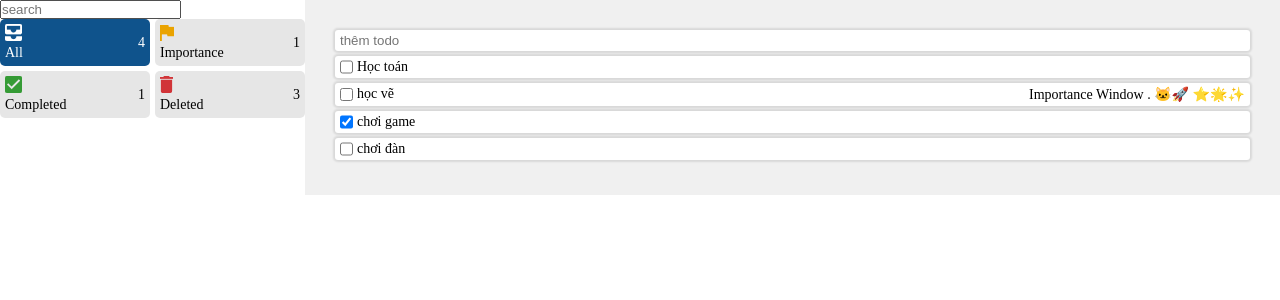
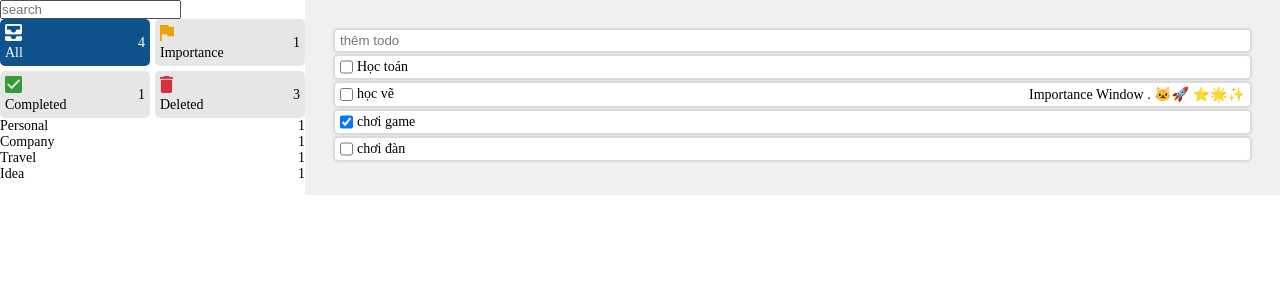
Before and after one commit to vovinhloc/todo_reactjs, a React (Vite) app: page / in a window 1280 px wide. Shown: the top 300 px of the page. Built offline with nearby package versions, Linux system fonts and the light colour scheme.

Commit message:
Category with useContext

```diff
--- a/src/App.jsx
+++ b/src/App.jsx
@@ -1,19 +1,21 @@
 import TodoItem from "./components/TodoItem";
 import "./App.css";
-import { useState, useRef,useMemo } from "react";
+import { useState, useRef,useMemo, useContext } from "react";
 import Sidebar from "./components/Sidebar";
 import FilterPanel from "./components/FilterPanel";
+import { AppContext } from "./contexts/AppProvider";
 function App() {
+  const {categorySelectedId} = useContext(AppContext)
   const [searchText,setSearchText]=useState("");
   const [selectedFilterId, setSelectedFilterId] = useState("all");
   const [activeTodoItemId, setActiveTodoItemId] = useState()
   const [showSidebar, setShowSidebar] = useState(false)
   const inputTodo = useRef("");
   const [todoList, setTodoList] = useState([
-    { id: "1", name: "Học toán", isImportance: false, isCompleted: false ,isDeleted:true},
-    { id: "2", name: "học vẽ", isImportance: true, isCompleted: false ,isDeleted:true},
-    { id: "3", name: "chơi game", isImportance: false, isCompleted: true,isDeleted:false },
-    { id: "4", name: "chơi đàn", isImportance: false, isCompleted: false ,isDeleted:true},
+    { id: "1", name: "Học toán", isImportance: false, isCompleted: false ,isDeleted:true,category:"personal"},
+    { id: "2", name: "học vẽ", isImportance: true, isCompleted: false ,isDeleted:true,category:"company"},
+    { id: "3", name: "chơi game", isImportance: false, isCompleted: true,isDeleted:false ,category:"idea"},
+    { id: "4", name: "chơi đàn", isImportance: false, isCompleted: false ,isDeleted:true,category:"travel"},
   ]);
   const activedTodoItem=todoList.find((todo)=>todo.id===activeTodoItemId)
   console.log({activeTodoItemId})
@@ -71,6 +73,7 @@ function App() {
   }
   const filteredTodos =useMemo(()=>todoList.filter(todo=>{
     if (!todo.name.includes(searchText)) return false;
+    if (categorySelectedId && categorySelectedId!==todo.category) return false;
     switch (selectedFilterId) {
       case "importance":
           return todo.isImportance;
@@ -81,7 +84,7 @@ function App() {
       default:
         return true;
     }
-  }),[selectedFilterId,todoList,searchText])
+  }),[selectedFilterId,todoList,searchText,categorySelectedId])
 
 
 
@@ -90,7 +93,9 @@ function App() {
     if (e.key === "Enter") {
       const value = e.target.value;
       // todoList.push({id:crypto.randomUUID(),name:value})
-      const newTodo = { id: crypto.randomUUID(), name: value , isCompleted:false,isImportance:false,isDeleted:false};
+      const newTodo = { id: crypto.randomUUID()
+        , name: value , isCompleted:false,isImportance:false,isDeleted:false,
+      category:"idea"};
       setTodoList([...todoList, newTodo]);
       // console.log("enter ok:",todoList,inputTodo)
       console.log("inputTodo=", inputTodo.current.value);
--- /dev/null
+++ b/src/components/CategoryList.css
@@ -0,0 +1,8 @@
+.categoryItem{
+    display: flex;
+    justify-content: space-between;
+}
+.categoryItem.active{
+    background-color: blue;
+    color:white;
+}
--- /dev/null
+++ b/src/components/CategoryList.jsx
@@ -0,0 +1,46 @@
+import "./CategoryList.css";
+
+import {  useMemo } from "react";
+import PropTypes from "prop-types";
+import { CATEGORY_ITEMS } from "../contants";
+import {  useAppContext } from "../contexts/AppProvider";
+const CategoryList = ({ todoList }) => {
+  // const { categorySelectedId, setCategorySelectedId } = useContext(AppContext);
+  const { categorySelectedId, setCategorySelectedId } = useAppContext();
+
+  const categoryFilter = useMemo(
+    () =>
+      todoList.reduce(
+        (acc, todo) => {
+          return { ...acc, [todo.category]: acc[todo.category] + 1 };
+        },
+        { personal: 0, idea: 0, company: 0, travel: 0 }
+      ),
+    [todoList]
+  );
+
+  return (
+    <div>
+      {CATEGORY_ITEMS.map((item) => {
+        return (
+          <div
+            key={item.id}
+            onClick={() => setCategorySelectedId(item.id)}
+            className={`categoryItem ${
+              categorySelectedId === item.id && "active"
+            }`}
+          >
+            <div className="categoryName">
+              <p>{item.name}</p>
+            </div>
+            <div>{categoryFilter[item.id]}</div>
+          </div>
+        );
+      })}
+    </div>
+  );
+};
+CategoryList.propTypes = {
+  todoList: PropTypes.array,
+};
+export default CategoryList;
--- a/src/components/FilterPanel.jsx
+++ b/src/components/FilterPanel.jsx
@@ -1,6 +1,7 @@
 import { useMemo } from "react";
 import PropTypes from "prop-types";
 import "./Filterpanel.css";
+import CategoryList from "./CategoryList";
 const FILTER_ITEMS = [
   { id: "all", label: "All", iconPath: "./public/inbox.png" },
   { id: "importance", label: "Importance", iconPath: "./public/flag.png" },
@@ -80,6 +81,7 @@ const FilterPanel = ({
           <p>22</p>
         </div> */}
       </div>
+      <CategoryList todoList={todoList}/>
     </div>
   );
 };
--- a/src/components/Sidebar.jsx
+++ b/src/components/Sidebar.jsx
@@ -1,14 +1,15 @@
 import  { useState } from "react";
 import PropTypes from "prop-types";
-
+import { CATEGORY_ITEMS } from "../contants";
 import "./Sidebar.css";
 const Sidebar = ({ todoItem, handleUpdateTodo, setShowSidebar }) => {
   const [name, setName] = useState(todoItem.name);
   const [isCompleted, setIsCompleted] = useState(todoItem.isCompleted);
   const [isImportance, setIsImportance] = useState(todoItem.isImportance);
+  const [category,setCategory]=useState(todoItem.category)
   const handleSave = () => {
     console.log("handleSave");
-    const newTodo = { ...todoItem, name, isCompleted, isImportance };
+    const newTodo = { ...todoItem, name, isCompleted, isImportance ,category};
     handleUpdateTodo(newTodo);
     setShowSidebar(false);
   };
@@ -48,6 +49,20 @@ const Sidebar = ({ todoItem, handleUpdateTodo, setShowSidebar }) => {
             onChange={(e) => setIsCompleted(e.target.checked)}
           />
         </div>
+        <div className="sb-form-field">
+          <label htmlFor="sb-category">Category - {category}</label>
+          <select
+
+            id="sb-category"
+            name="sb-category"
+            value={category}
+            onChange={(e)=>setCategory(e.target.value)}
+          >
+            {CATEGORY_ITEMS.map((item)=>{
+              return (<option key={item.id} value={item.id}>{item.name}</option>)
+            })}
+          </select>
+        </div>
       </form>
       <div className="sb-footer">
         <button onClick={handleSave}>Save</button>
--- /dev/null
+++ b/src/contants.js
@@ -0,0 +1,6 @@
+export const CATEGORY_ITEMS=[
+    {id:"personal",name:"Personal"},
+    {id:"company",name:"Company"},
+    {id:"travel",name:"Travel"},
+    {id:"idea",name:"Idea"},
+]
--- /dev/null
+++ b/src/contexts/AppProvider.jsx
@@ -0,0 +1,19 @@
+import { createContext, useContext, useState } from 'react'
+import PropTypes from 'prop-types'
+export const AppContext=createContext({});
+export default function AppProvider({children}) {
+    const [categorySelectedId, setCategorySelectedId] = useState()
+  return (
+    <AppContext.Provider value={{categorySelectedId,setCategorySelectedId}}>
+        {children}
+    </AppContext.Provider>
+  )
+}
+
+AppProvider.propTypes={
+    children:PropTypes.element
+}
+
+export const useAppContext=()=>{
+  return useContext(AppContext);
+}
--- a/src/main.jsx
+++ b/src/main.jsx
@@ -1,10 +1,13 @@
-import { StrictMode } from 'react'
-import { createRoot } from 'react-dom/client'
-import App from './App.jsx'
-import './index.css'
+import { StrictMode } from "react";
+import { createRoot } from "react-dom/client";
+import App from "./App.jsx";
+import "./index.css";
+import AppProvider from "./contexts/AppProvider.jsx";
 
-createRoot(document.getElementById('root')).render(
+createRoot(document.getElementById("root")).render(
   <StrictMode>
-    <App />
-  </StrictMode>,
-)
+    <AppProvider>
+      <App />
+    </AppProvider>
+  </StrictMode>
+);
```
